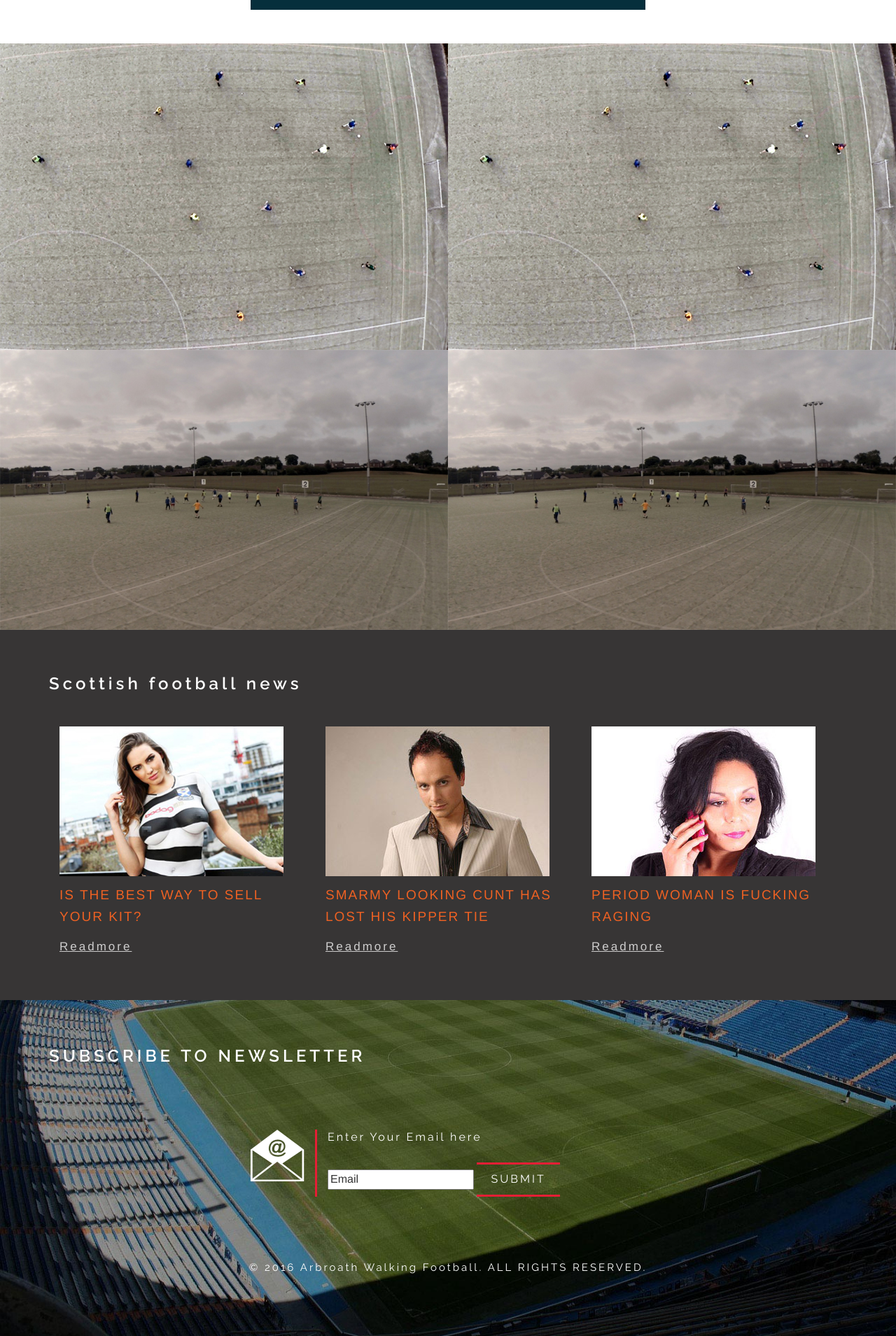
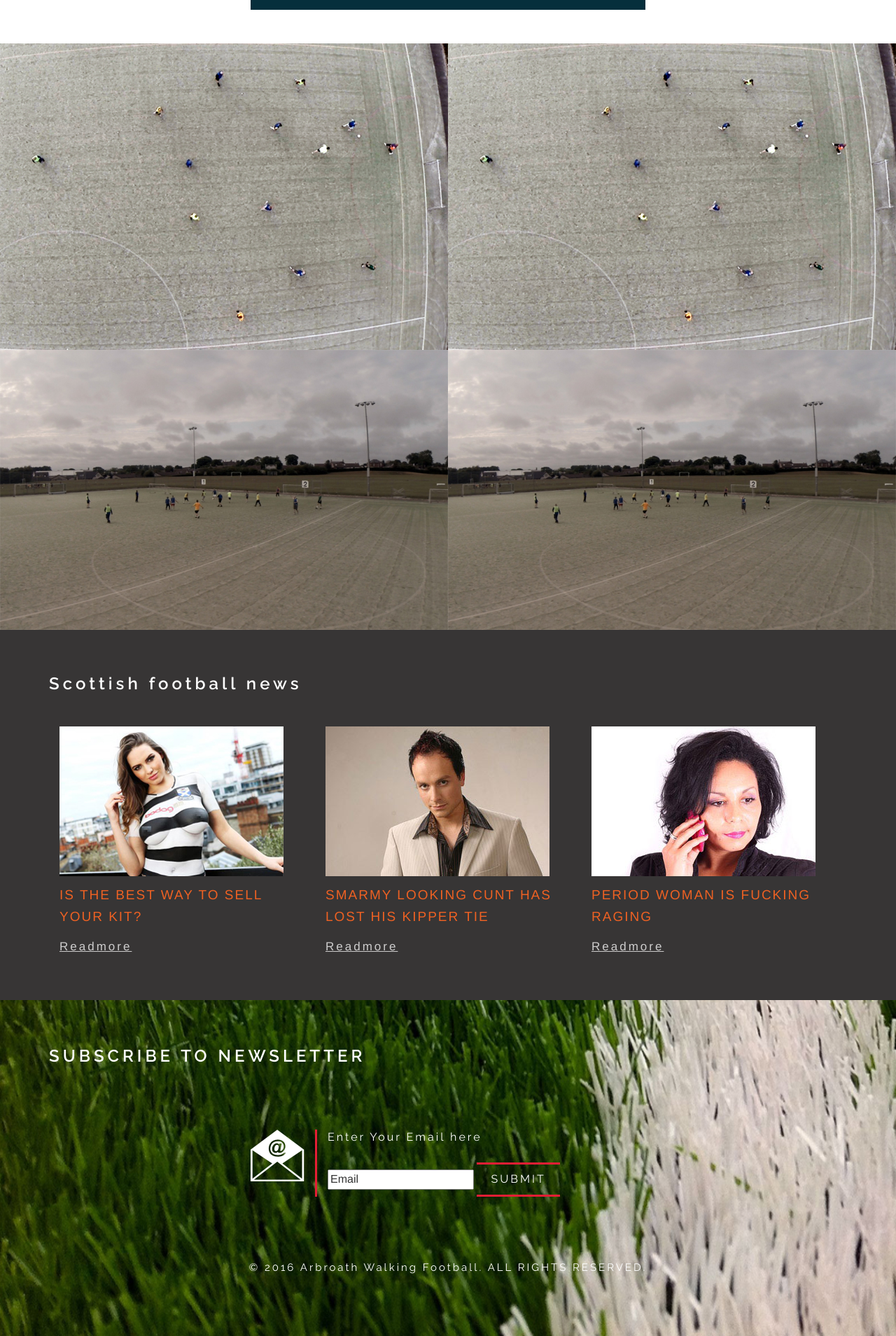
Before and after one commit to jimbo64/wf, a Jekyll site: the page built from index.html, in a window 1280 px wide. Shown: the part 1109-3018 px from the top of the page at 70% size. Built offline with Jekyll 4.4.1, drawn with Linux system fonts in a browser that asks for light colours; nearby versions of some CDN libraries.

Commit message:
image and style changes

```diff
--- a/css/style.css
+++ b/css/style.css
@@ -626,7 +626,7 @@
 .footer{
 	background:url(../assets/footer-banner.jpg) no-repeat;
 	background-size:100% 100%;
-	min-height:500px;
+	min-height:220px;
 }
 .footer-main h3 {
 	margin-top:3em;
```
Also changed, not shown: assets/footer-banner.jpg.
